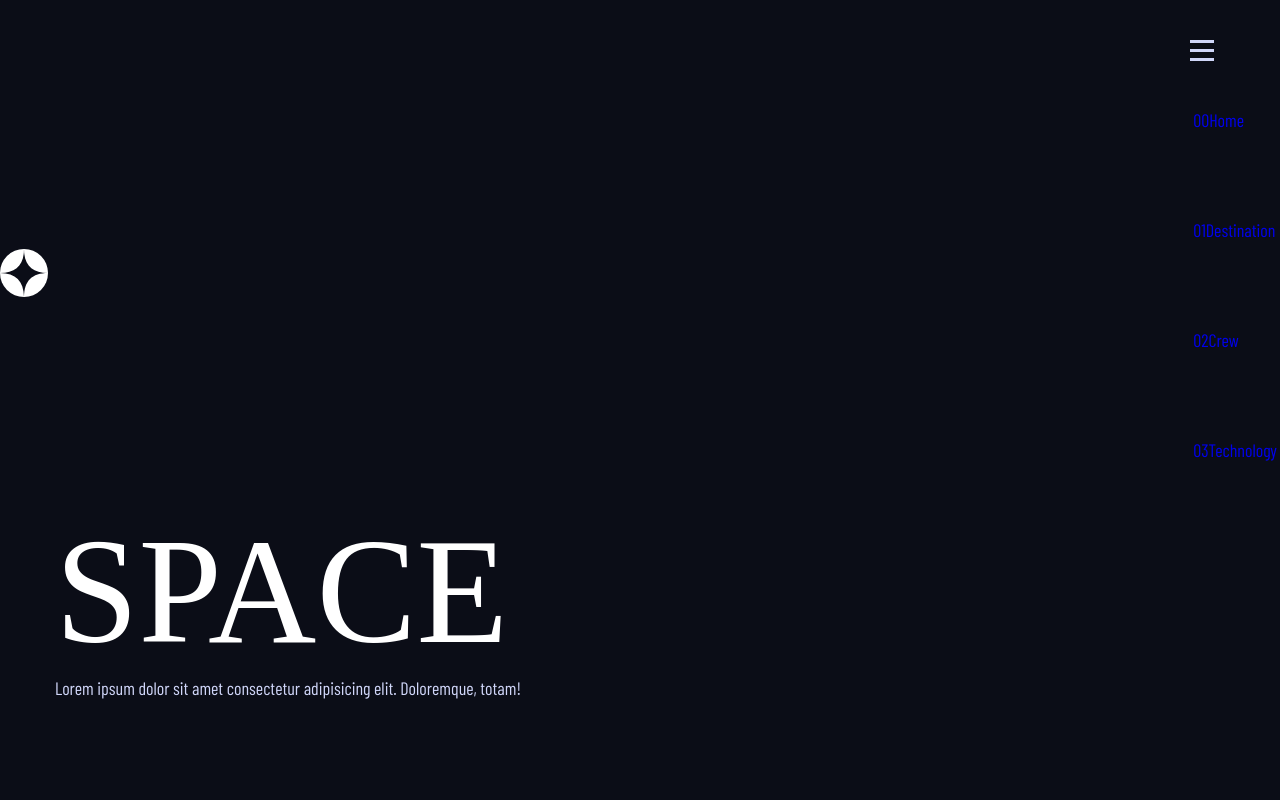
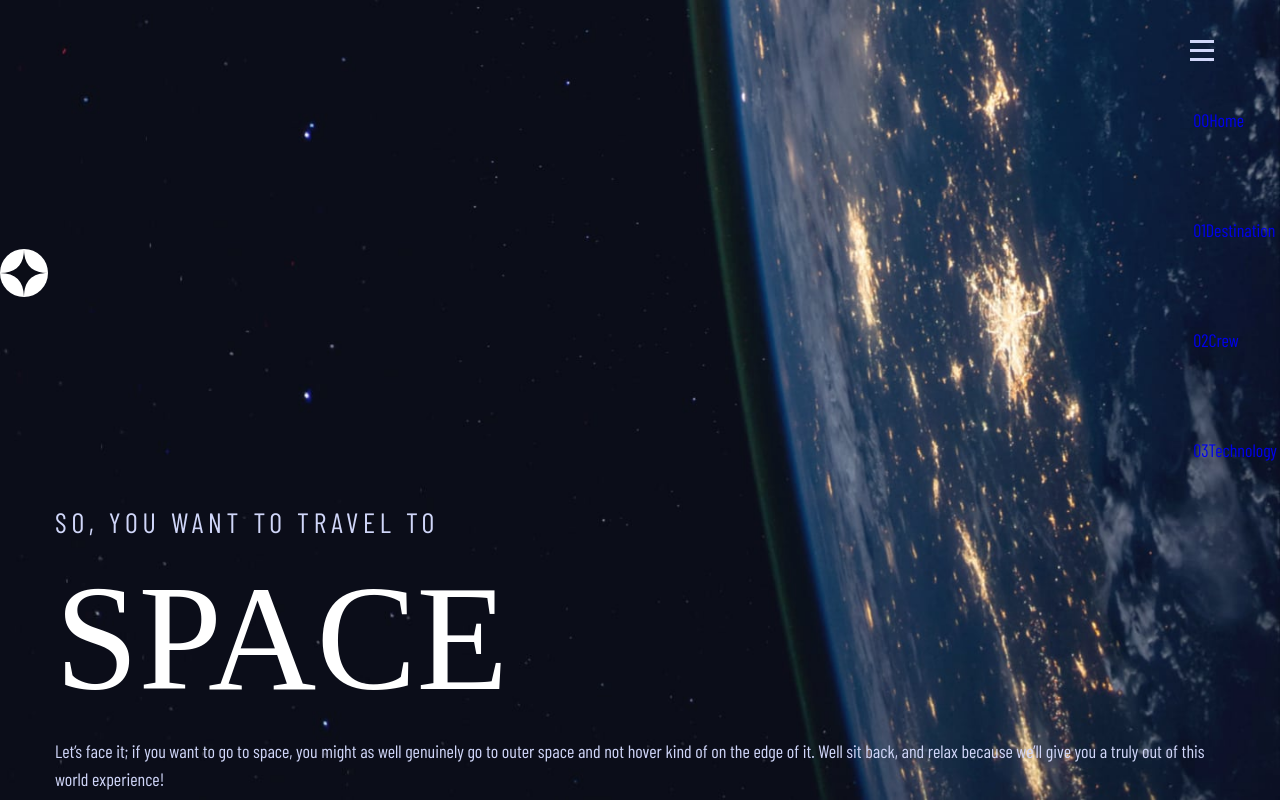
Before and after one commit to flying-turtle001/space-tourism-website, a Gatsby site: page / in a window 1280 px wide. Built offline with nearby package versions, Linux system fonts and the light colour scheme; Gatsby itself is replaced by a stand-in of ours; a web font is replaced by a local one.

Commit message:
create content + add styles to homepage

```diff
--- a/src/components/layout/Header.module.css
+++ b/src/components/layout/Header.module.css
@@ -3,7 +3,7 @@
   flex-direction: row;
   justify-content: space-between;
   align-items: center;
-  padding: 24px 0;
+  padding-top: 24px;
 }
 
 .website-logo {
@@ -22,7 +22,7 @@
 
 @media (min-width: 1024px) {
   .container {
-    margin-top: 40px;
+    padding-top: 40px;
   }
 
   .website-logo {
--- a/src/pages/index.js
+++ b/src/pages/index.js
@@ -1,18 +1,25 @@
 import React from "react";
+
+import { container, contentWrapper } from "../styles/index.module.css";
 
 import Wrapper from "../components/layout/Wrapper";
 import Header from "../components/layout/Header";
 
 const IndexPage = () => {
   return (
-    <div>
+    <div className={container}>
       <Header />
       <Wrapper>
-        <h1>Space</h1>
-        <p>
-          Lorem ipsum dolor sit amet consectetur adipisicing elit. Doloremque,
-          totam!
-        </p>
+        <div className={contentWrapper}>
+          <h5>So, you want to travel to</h5>
+          <h1>Space</h1>
+          <p>
+            Let’s face it; if you want to go to space, you might as well
+            genuinely go to outer space and not hover kind of on the edge of it.
+            Well sit back, and relax because we’ll give you a truly out of this
+            world experience!
+          </p>
+        </div>
       </Wrapper>
     </div>
   );
--- a/src/styles/global.css
+++ b/src/styles/global.css
@@ -32,6 +32,8 @@ h4,
 
 h1 {
   font-size: 80px;
+  line-height: 100px;
+  margin: 16px 0;
 }
 
 h2 {
@@ -55,6 +57,10 @@ h5 {
   text-transform: uppercase;
 }
 
+p {
+  line-height: 25px;
+}
+
 .subheading-1 {
   font-size: 28px;
   text-transform: uppercase;
@@ -76,6 +82,8 @@ h5 {
 
   h1 {
     font-size: 150px;
+    line-height: 150px;
+    margin: 24px 0;
   }
 
   h2 {
@@ -93,6 +101,10 @@ h5 {
   h5 {
     font-size: 20px;
     letter-spacing: 3.38px;
+  }
+
+  p {
+    line-height: 28px;
   }
 
   .subheading-1 {
--- /dev/null
+++ b/src/styles/index.module.css
@@ -0,0 +1,34 @@
+.container {
+  height: 100vh;
+  background-image: url(../assets/images/background-home-mobile.jpg);
+  background-repeat: no-repeat;
+  background-position: bottom;
+  background-size: cover;
+}
+
+.content-wrapper {
+  text-align: center;
+  margin-top: 48px;
+}
+
+@media (min-width: 640px) {
+  .container {
+    background-image: url(../assets/images/background-home-tablet.jpg);
+  }
+
+  .content-wrapper {
+    width: 450px;
+    margin: 106px auto 0 auto;
+  }
+}
+
+@media (min-width: 1024px) {
+  .container {
+    background-image: url(../assets/images/background-home-desktop.jpg);
+    background-position: top;
+  }
+
+  .content-wrapper {
+    margin: 251px 0 0 165px;
+  }
+}
```
Also changed, not shown: src/assets/images/background-home-desktop.jpg (added), src/assets/images/background-home-mobile.jpg (added), src/assets/images/background-home-tablet.jpg (added).
